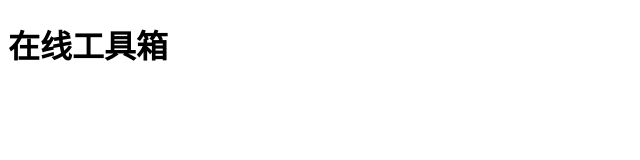
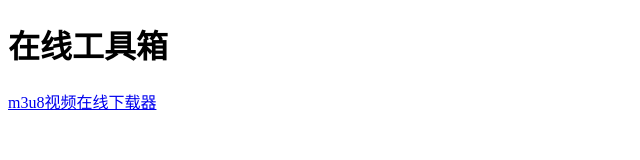
Before and after one commit to shenduldh/dkit, a plain HTML site: page index.html in a window 1280 px wide. Shown: the whole page, without its empty margins (0-640 px from the left). Drawn offline with Linux system fonts and the light colour scheme.

Commit message:
no record

```diff
--- a/index.html
+++ b/index.html
@@ -7,5 +7,6 @@
   </head>
   <body>
     <h1>在线工具箱</h1>
+    <a href="https://shenduldh.github.io/tool/m3u8">m3u8视频在线下载器</a>
   </body>
 </html>
```
